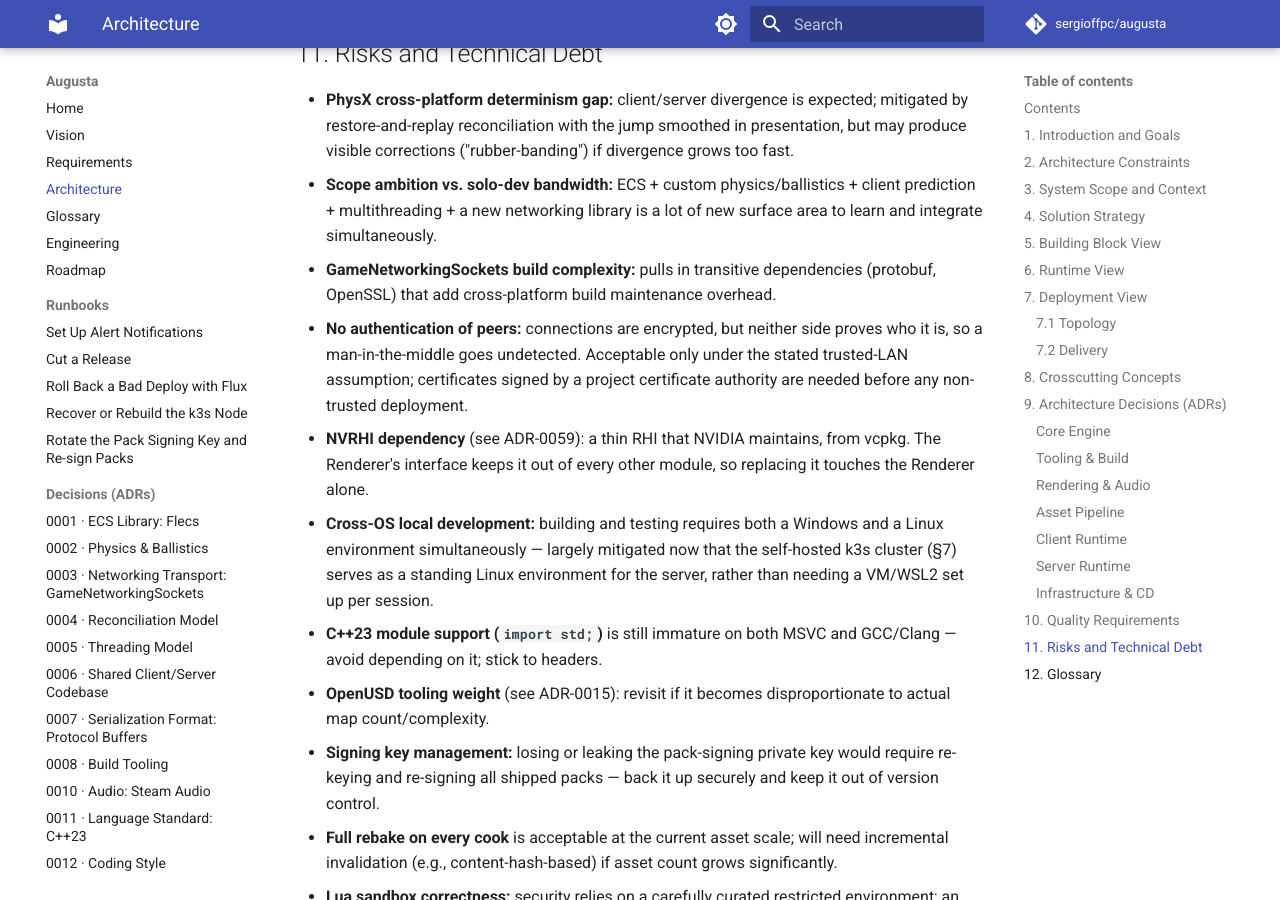
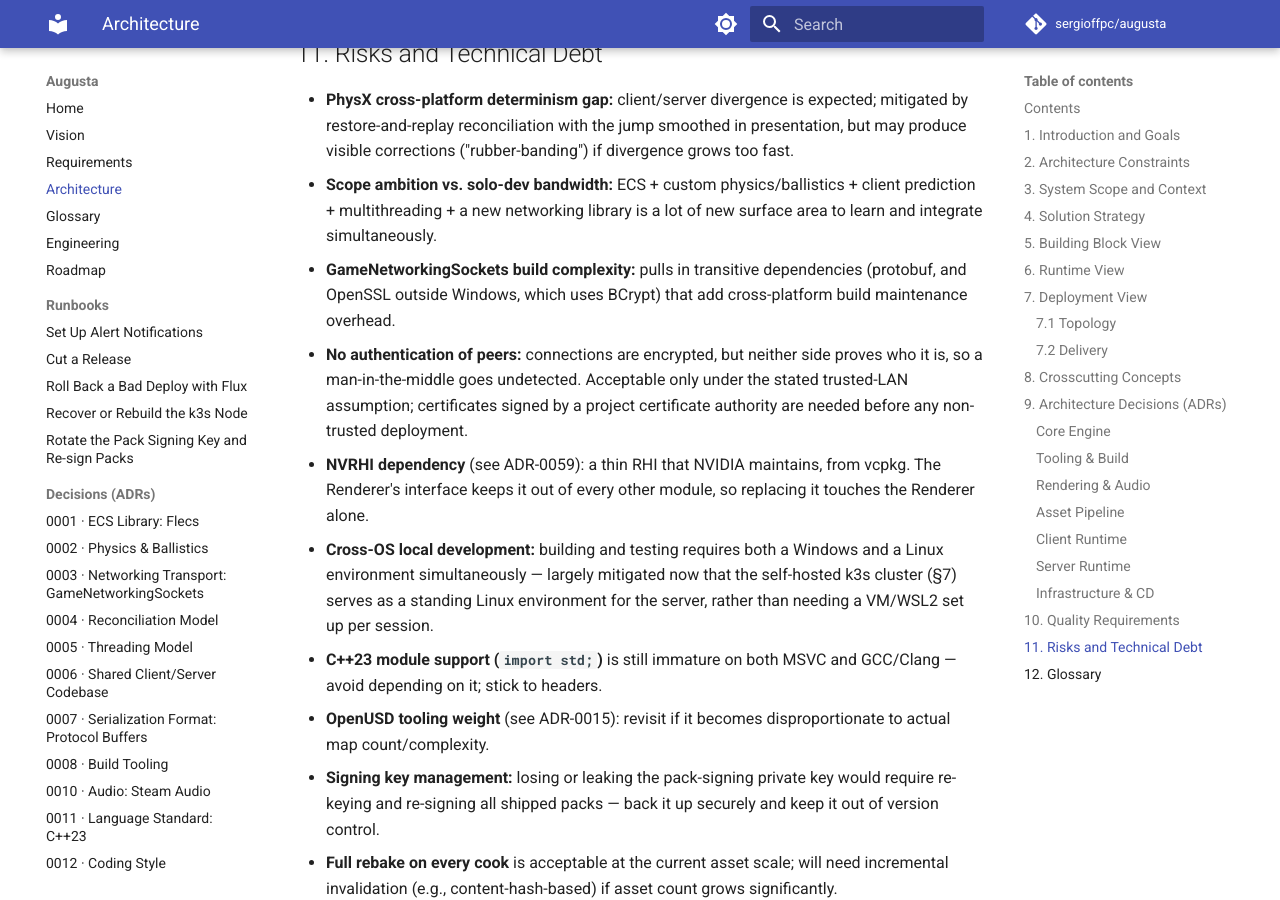
Before and after one commit to sergioffpc/augusta, an MkDocs documentation site: the page built from docs/ARCHITECTURE.md, in a window 1280 px wide and 900 px high, scrolled down 19674 px. Built offline with MkDocs 1.6.1 and Material for MkDocs 9.7.7, drawn with Linux system fonts in a browser that asks for light colours; comment, search, counter and statistics services are not loaded.

Commit message:
build(windows): GameNetworkingSockets uses BCrypt on Windows
An overlay of vcpkg's gamenetworkingsockets port builds it with
USE_CRYPTO=BCrypt on Windows and OpenSSL elsewhere, and takes openssl
as a dependency outside Windows alone. OpenSSL, whose port builds with
nmake, which ships only with Visual Studio, leaves the x64-windows
graph, and with it the Windows SBOM, which lists the ports installed.
Linux and macOS keep OpenSSL (ADR-0079).

Refs #1425

Co-Authored-By: Claude Opus 5.5 <noreply@anthropic.com>

```diff
--- a/docs/ARCHITECTURE.md
+++ b/docs/ARCHITECTURE.md
@@ -818,7 +818,8 @@ to NFR-07).
   client prediction + multithreading + a new networking library is a lot of new
   surface area to learn and integrate simultaneously.
 - **GameNetworkingSockets build complexity:** pulls in transitive dependencies
-  (protobuf, OpenSSL) that add cross-platform build maintenance overhead.
+  (protobuf, and OpenSSL outside Windows, which uses BCrypt) that add
+  cross-platform build maintenance overhead.
 - **No authentication of peers:** connections are encrypted, but neither side
   proves who it is, so a man-in-the-middle goes undetected. Acceptable only
   under the stated trusted-LAN assumption; certificates signed by a project
```
Also changed, not shown: ports/README.md (+3 -0 lines), 2 other files.
